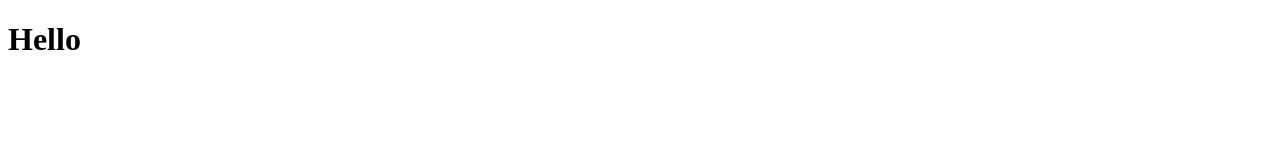
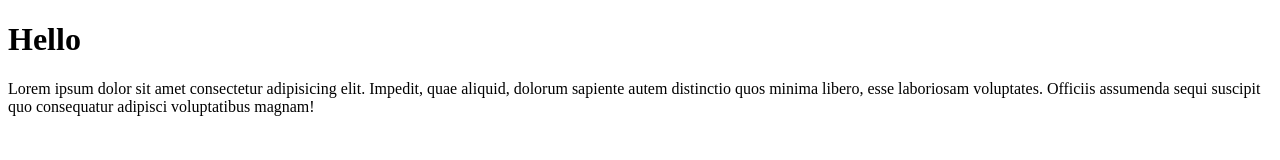
Before and after one commit to stigmat19/FD1-118-20, a plain HTML site: page lesson1/index.html in a window 1280 px wide. Drawn offline with Linux system fonts and the light colour scheme.

Commit message:
first commit in branch testBranch

```diff
--- a/lesson1/index.html
+++ b/lesson1/index.html
@@ -7,5 +7,6 @@
 </head>
 <body>
     <h1>Hello</h1>
+    <p>Lorem ipsum dolor sit amet consectetur adipisicing elit. Impedit, quae aliquid, dolorum sapiente autem distinctio quos minima libero, esse laboriosam voluptates. Officiis assumenda sequi suscipit quo consequatur adipisci voluptatibus magnam!</p>
 </body>
 </html>
```
